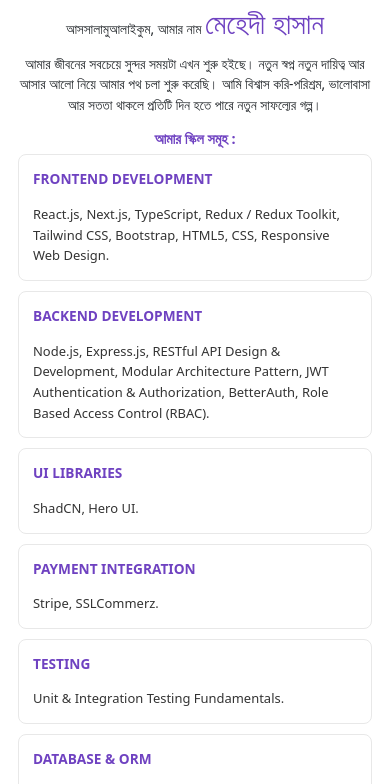
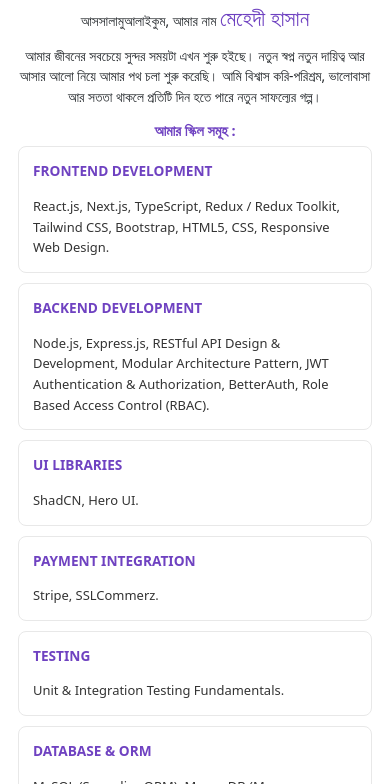
Before and after one commit to mehadeehassan/Mehadee_Hassan_Bootstrap_Portfolio, a website: page index.html in a window 390 px wide. Shown: the part 316-1100 px from the top of the page. Drawn offline with nearby package versions, Linux system fonts and the light colour scheme; no server answers.

Commit message:
fix: adjust font size for name highlight

```diff
--- a/css/index.css
+++ b/css/index.css
@@ -121,7 +121,7 @@ img {
 .name-highlight {
   color: #6f42c1;
   display: inline-block;
-  font-size: clamp(2rem, 5.5vw, 3.2rem);
+  font-size: clamp(1.5rem, 5.5vw, 3.2rem);
   line-height: 1.15;
 }
 
```
